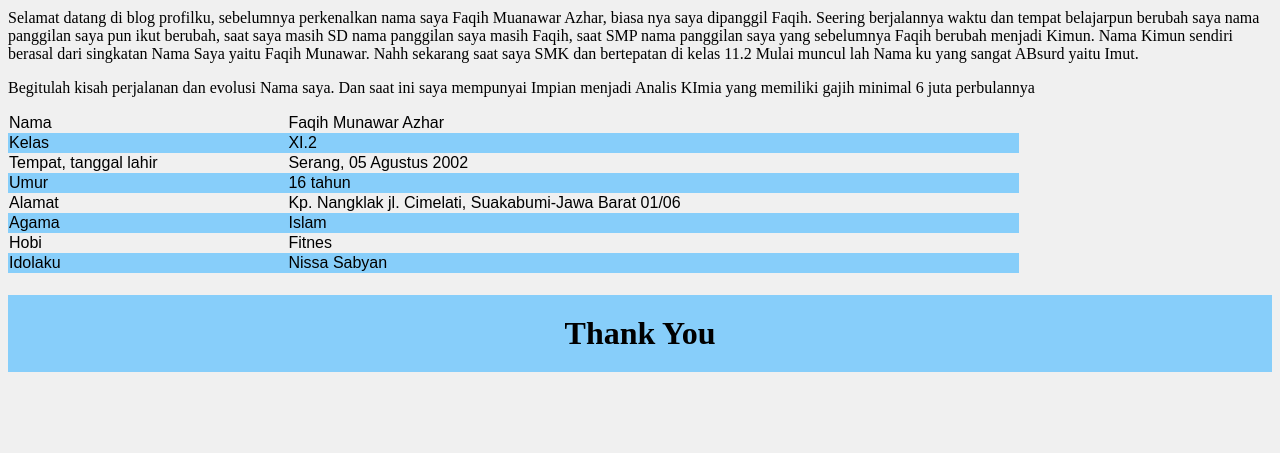
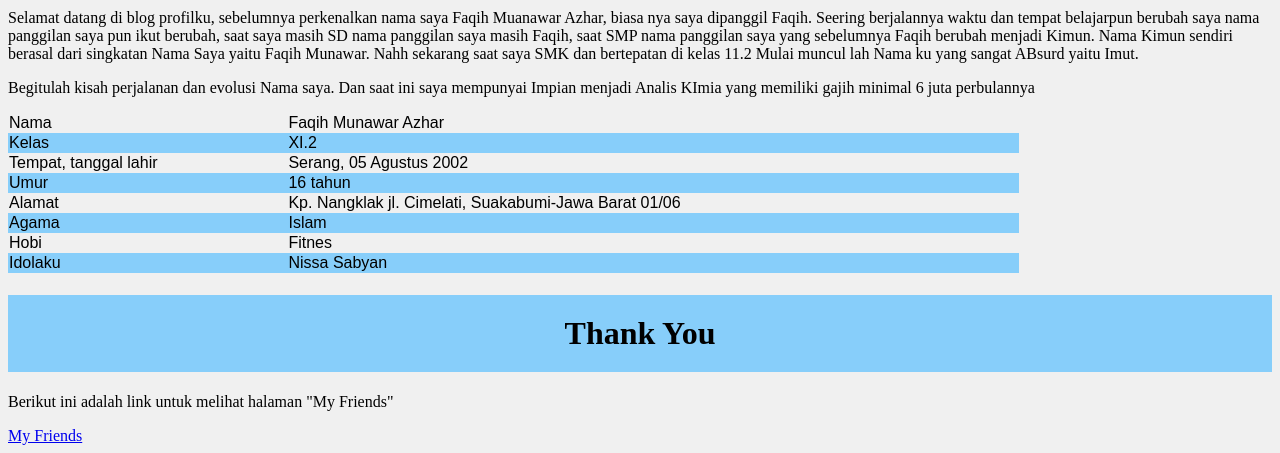
Before and after one commit to faqihmun/faqihmun.github-io, a plain HTML site: page index.html in a window 1280 px wide. Shown: the part 568-1021 px from the top of the page. Before the commit the page ends 961 px from the top, so only its background shows below. Drawn offline with Linux system fonts and the light colour scheme.

Commit message:
Update index.html

```diff
--- a/index.html
+++ b/index.html
@@ -112,4 +112,6 @@ tr:nth-child(even) {
 <body>
 <h1 id="Tq">Thank You</h1>
 </body>
+  <p>Berikut ini adalah link untuk melihat halaman "My Friends"</p>
+<a href="nabilla.html">My Friends</a>
 </html>
```
